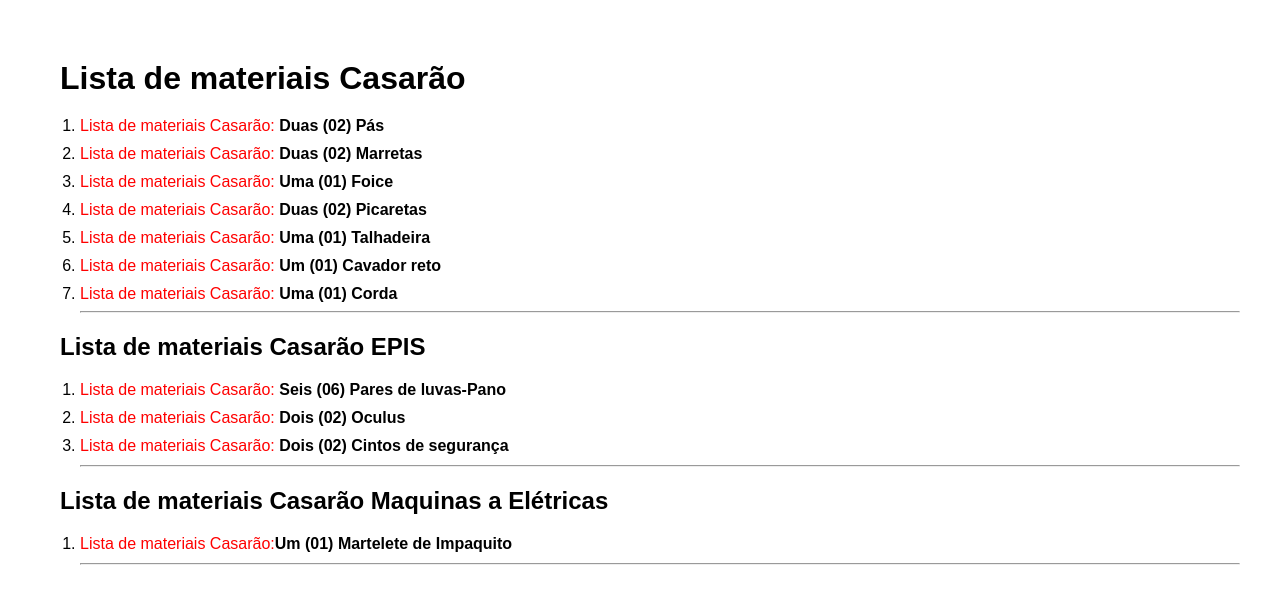
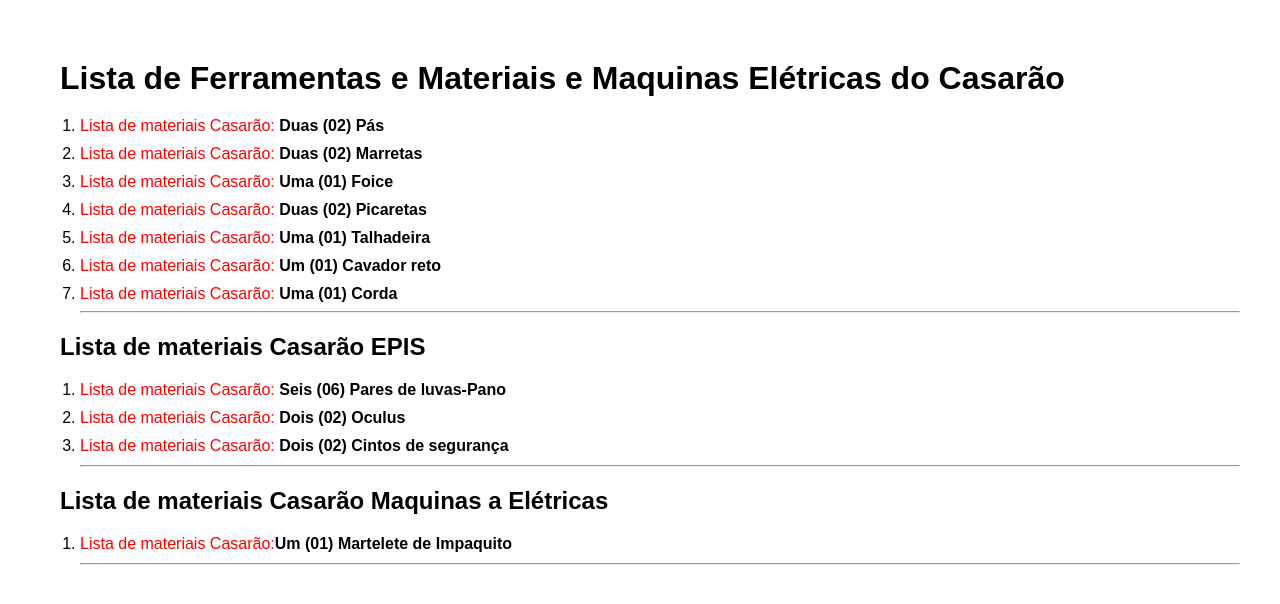
Before and after one commit to MarcosVinicius007/Lista-Casar-o, a plain HTML site: page index.html in a window 1280 px wide. Drawn offline with Linux system fonts and the light colour scheme.

Commit message:
Update index.html

```diff
--- a/index.html
+++ b/index.html
@@ -46,7 +46,7 @@
     </style>
 </head>
 <body>
-    <h1>Lista de materiais Casarão</h1>
+    <h1>Lista de Ferramentas e Materiais e Maquinas Elétricas do Casarão</h1>
     <ol>
         <li class="item"><span class="urgent">Lista de materiais Casarão:</span> <b>Duas (02) Pás</b></li>
         <li class="item"><span class="urgent">Lista de materiais Casarão:</span> <b>Duas (02) Marretas</b>
```
